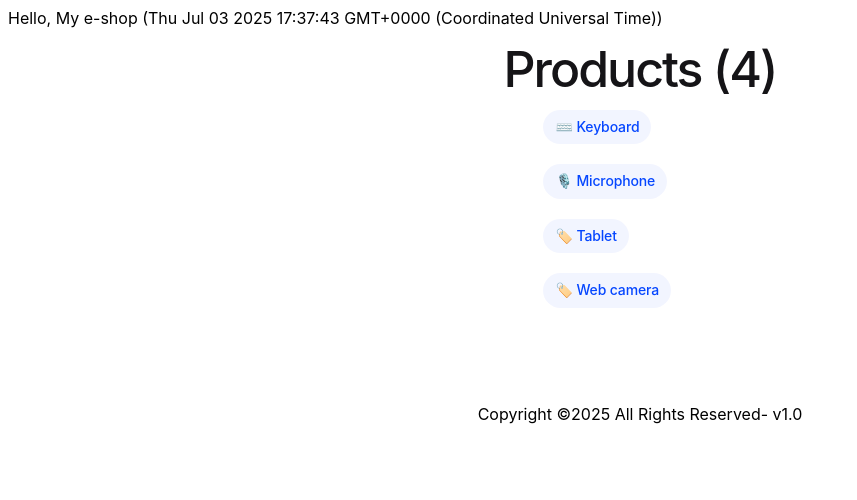
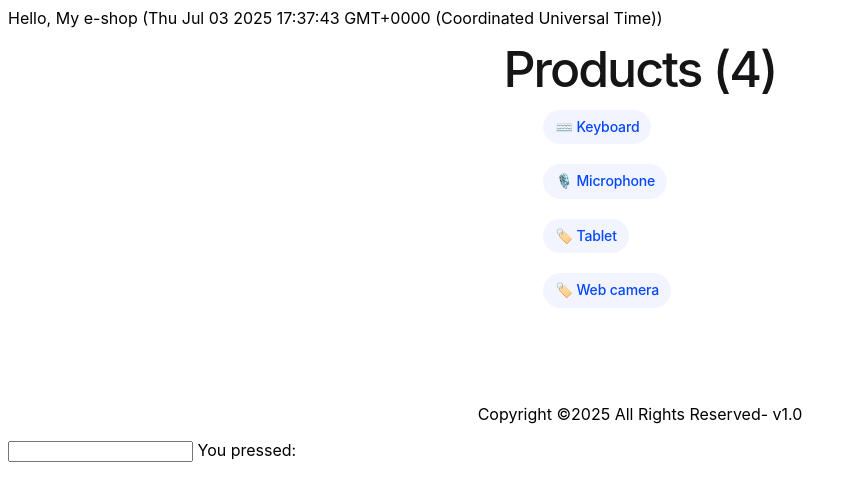
Before and after one commit to surtich/Learning-Angular, an Angular app: page / in a window 1280 px wide. Shown: the top 500 px of the page, without its empty margins (0-857 px from the left). Built offline with nearby package versions, Linux system fonts and the light colour scheme.

Commit message:
ch06 - Se añade un componente key-logger para capturar eventos de teclado
Este cambio ilustra cómo utilizar el operador fromEvent de RxJS para manejar eventos del DOM. Se crea un observable que registra las teclas pulsadas en un campo de entrada.

```diff
--- a/src/app/app.component.html
+++ b/src/app/app.component.html
@@ -6,3 +6,4 @@
 </main>
 <footer appCopyright>- v{{ settings.version }}</footer>
 <router-outlet />
+<app-key-logger></app-key-logger>
--- a/src/app/app.component.ts
+++ b/src/app/app.component.ts
@@ -4,10 +4,11 @@
 import { CopyrightDirective } from './copyright.directive';
 import { APP_SETTINGS, appSettings } from './app.settings';
 import { timer } from 'rxjs';
+import { KeyLoggerComponent } from './key-logger/key-logger.component';
 
 @Component({
   selector: 'app-root',
-  imports: [RouterOutlet, ProductListComponent, CopyrightDirective],
+  imports: [KeyLoggerComponent, RouterOutlet, ProductListComponent, CopyrightDirective],
   templateUrl: './app.component.html',
   styleUrl: './app.component.css',
   providers: [{ provide: APP_SETTINGS, useValue: appSettings }],
--- /dev/null
+++ b/src/app/key-logger/key-logger.component.html
@@ -0,0 +1,2 @@
+<input type="text" #keyContainer />
+You pressed: {{keys}}
--- /dev/null
+++ b/src/app/key-logger/key-logger.component.ts
@@ -0,0 +1,22 @@
+import { Component, ElementRef, OnInit, viewChild, input } from '@angular/core';
+import { fromEvent, tap, map, filter } from 'rxjs';
+
+@Component({
+  selector: 'app-key-logger',
+  imports: [],
+  templateUrl: './key-logger.component.html',
+  styleUrl: './key-logger.component.css',
+})
+export class KeyLoggerComponent implements OnInit {
+  input = viewChild<ElementRef>('keyContainer'); // viewChild a la template reference variable #keyContainer
+  numeric = input(false);
+  keys = '';
+
+  ngOnInit(): void {
+    const logger$ = fromEvent<KeyboardEvent>(
+      this.input()!.nativeElement, // Acceso al elemento nativo del DOM. viewChild devuelve un wrapper
+      'keyup',
+    );
+    logger$.subscribe((evt) => (this.keys += evt.key));
+  }
+}
```
Also changed, not shown: src/app/key-logger/key-logger.component.css (added), 2 other files (tests, documents, lock files or other folders).
